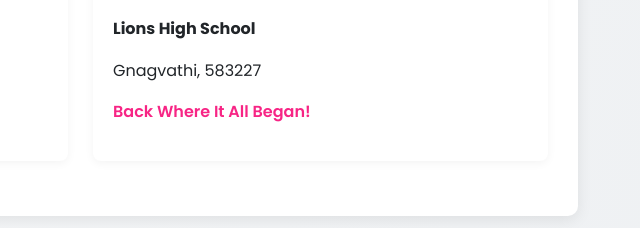
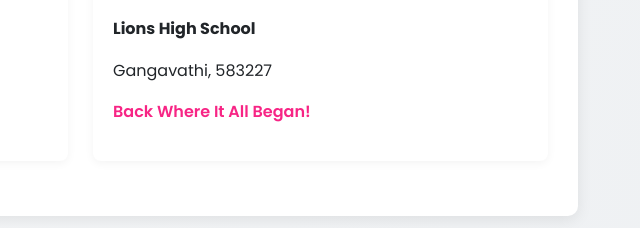
Before and after one commit to Xerinzxx/school-reunion-2012-lions, a plain HTML site: page docs/index.html in a window 1280 px wide. Shown: the part 740-968 px from the top of the page, 562-1202 px from the left. Drawn offline with Linux system fonts and the light colour scheme.

Commit message:
Update index.html where section

```diff
--- a/docs/index.html
+++ b/docs/index.html
@@ -344,7 +344,7 @@
                 <div class="detail-card">
                     <h3>Where &#129392;</h3>
                     <p><strong>Lions High School</strong></p>
-                    <p>Gnagvathi, 583227</p>
+                    <p>Gangavathi, 583227</p>
                     <p style="margin-top: 10px;" class="highlight">Back Where It All Began!</p>
                 </div>
             </div>
```
